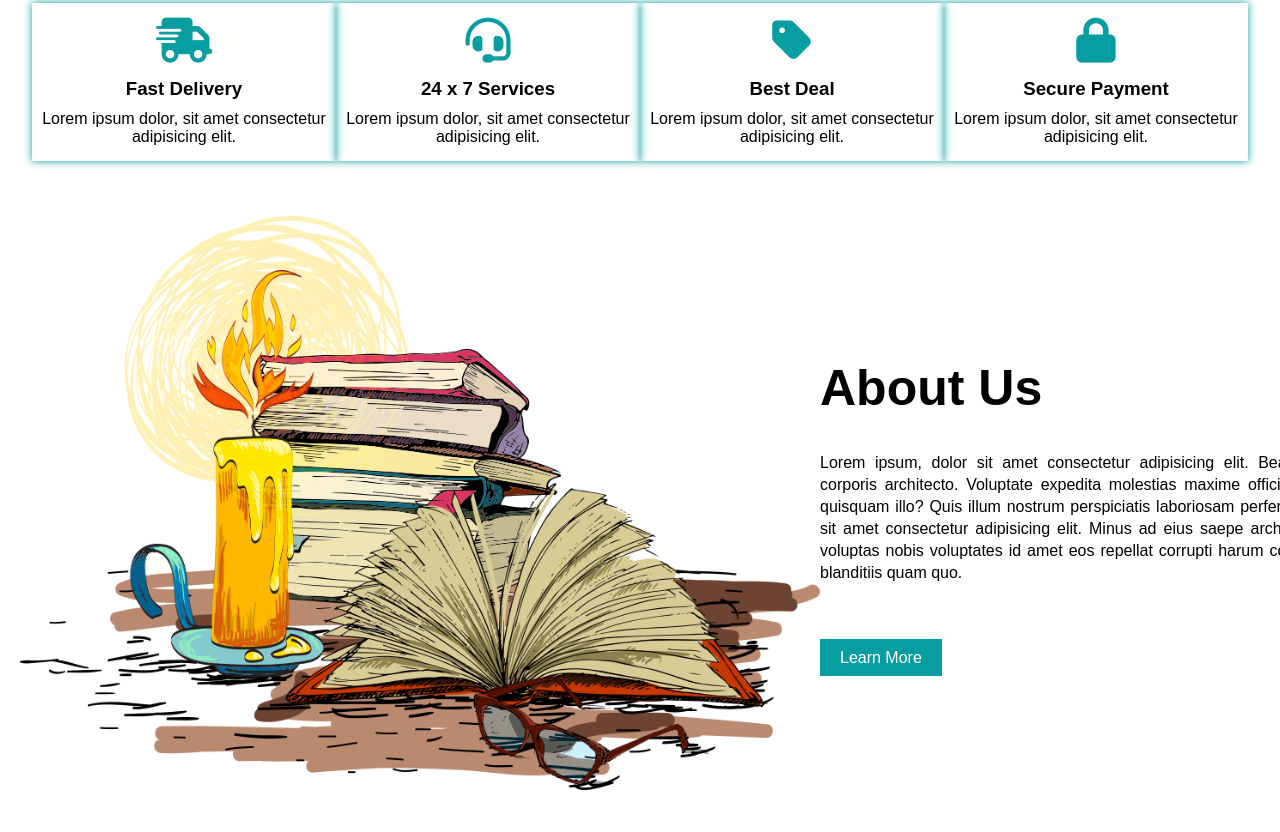
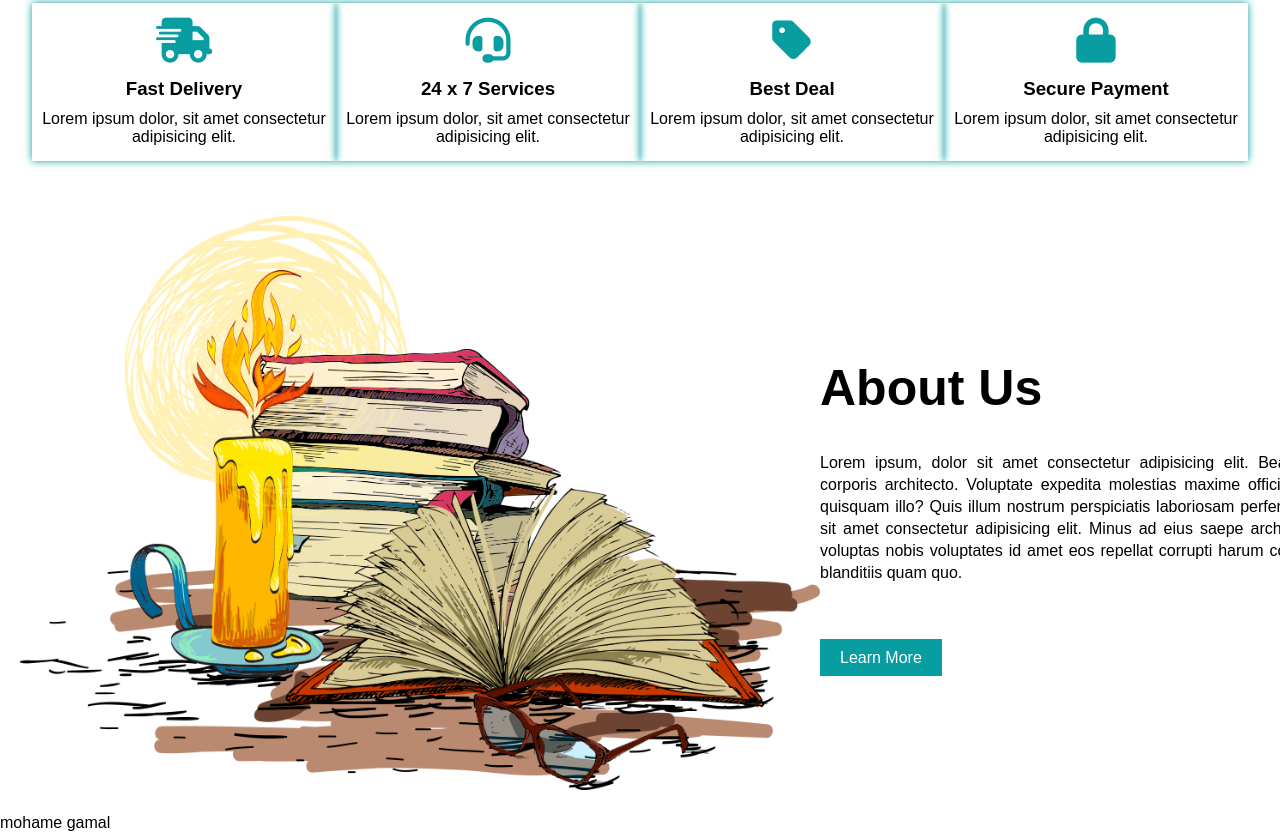
Before and after one commit to MohamedGamalabdelazizhasanin/ecommerce-line-js, a plain HTML site: page index.html in a window 1280 px wide. Shown: the part 832-1664 px from the top of the page. Drawn offline with Linux system fonts and the light colour scheme.

Commit message:
edit my project

```diff
--- a/index.html
+++ b/index.html
@@ -128,7 +128,7 @@
 
 
 
-
+<div>mohame gamal</div>
 
 
 
```
